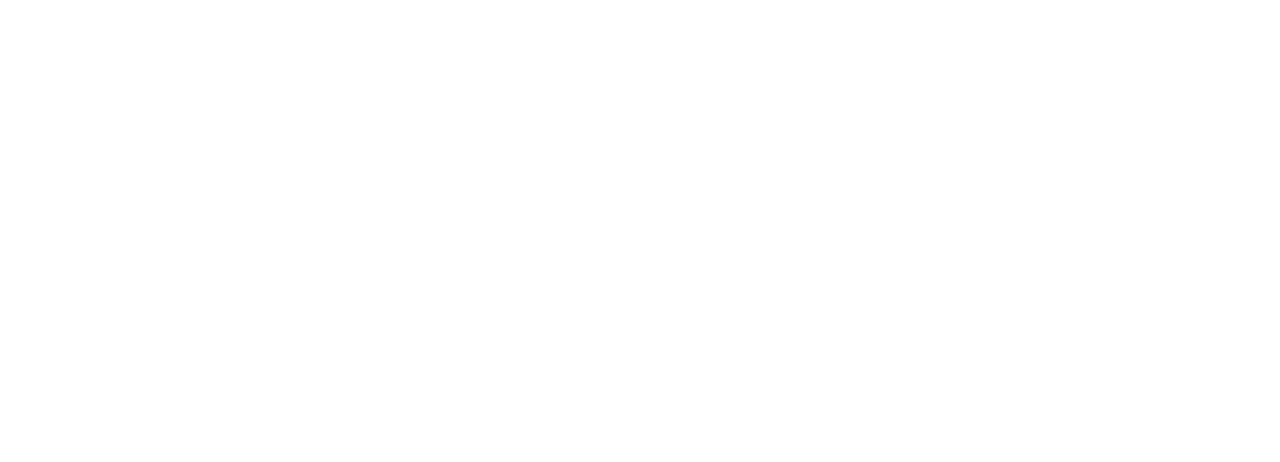
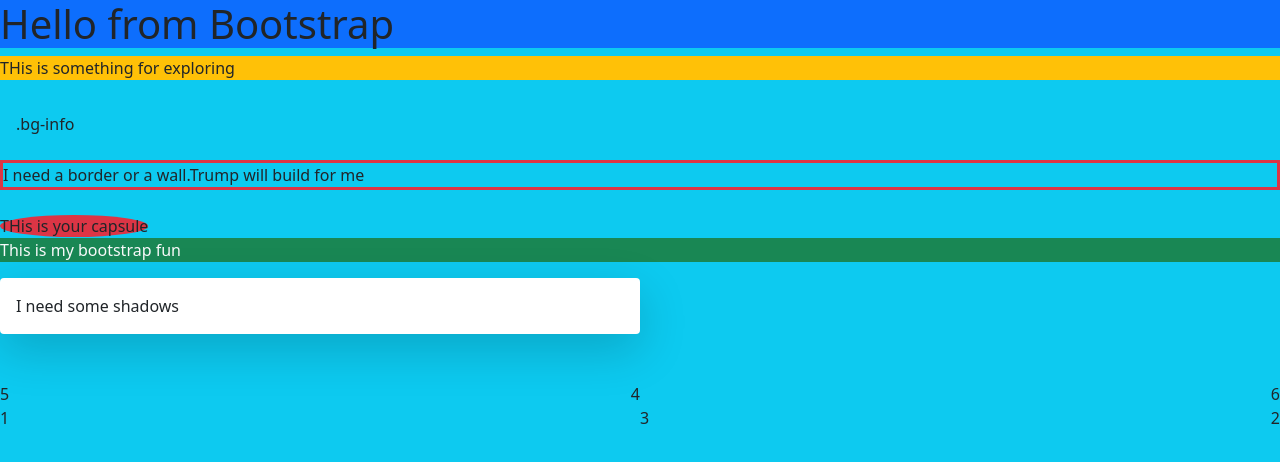
Before and after one commit to RHN007/PH-module-12-Bootstrap, a plain HTML site: page index.html in a window 1280 px wide. Drawn offline with Linux system fonts and the light colour scheme.

Commit message:
using few tag line for bootstrap

```diff
--- a/index.html
+++ b/index.html
@@ -14,7 +14,40 @@
     /> -->
     <link rel="stylesheet" href="css/bootstrap.min.css" />
   </head>
-  <body>
+  <body class="bg-info">
+    <header>
+      <h1 class="bg-primary">Hello from Bootstrap</h1>
+    </header>
+    <main>
+      <p class="bg-warning">THis is something for exploring</p>
+      <div class="p-3 mb-2 bg-info text-dark">.bg-info</div>
+
+      <!-- Exploring borders -->
+      <div class="border border-danger border-3">
+        I need a border or a wall.Trump will build for me
+      </div>
+      <br />
+      <span class="bg-danger rounded-circle">THis is your capsule</span>
+
+      <p class="text-light bg-success">This is my bootstrap fun</p>
+      <!-- exploring Shadows -->
+
+      <div class="shadow-lg p-3 w-50 mb-5 bg-body rounded">
+        I need some shadows
+      </div>
+      <br />
+
+      <!-- exploring position -->
+      <div class="position-relative">
+        <div class="position-absolute top-0 start-0">1</div>
+        <div class="position-absolute top-0 end-0">2</div>
+        <div class="position-absolute top-50 start-50">3</div>
+        <div class="position-absolute bottom-50 end-50">4</div>
+        <div class="position-absolute bottom-0 start-0">5</div>
+        <div class="position-absolute bottom-0 end-0">6</div>
+      </div>
+    </main>
+
     <!-- Bootstrap JavaSript link -->
     <!-- <script
       src="https://cdn.jsdelivr.net/npm/bootstrap@5.1.3/dist/js/bootstrap.bundle.min.js"
```
